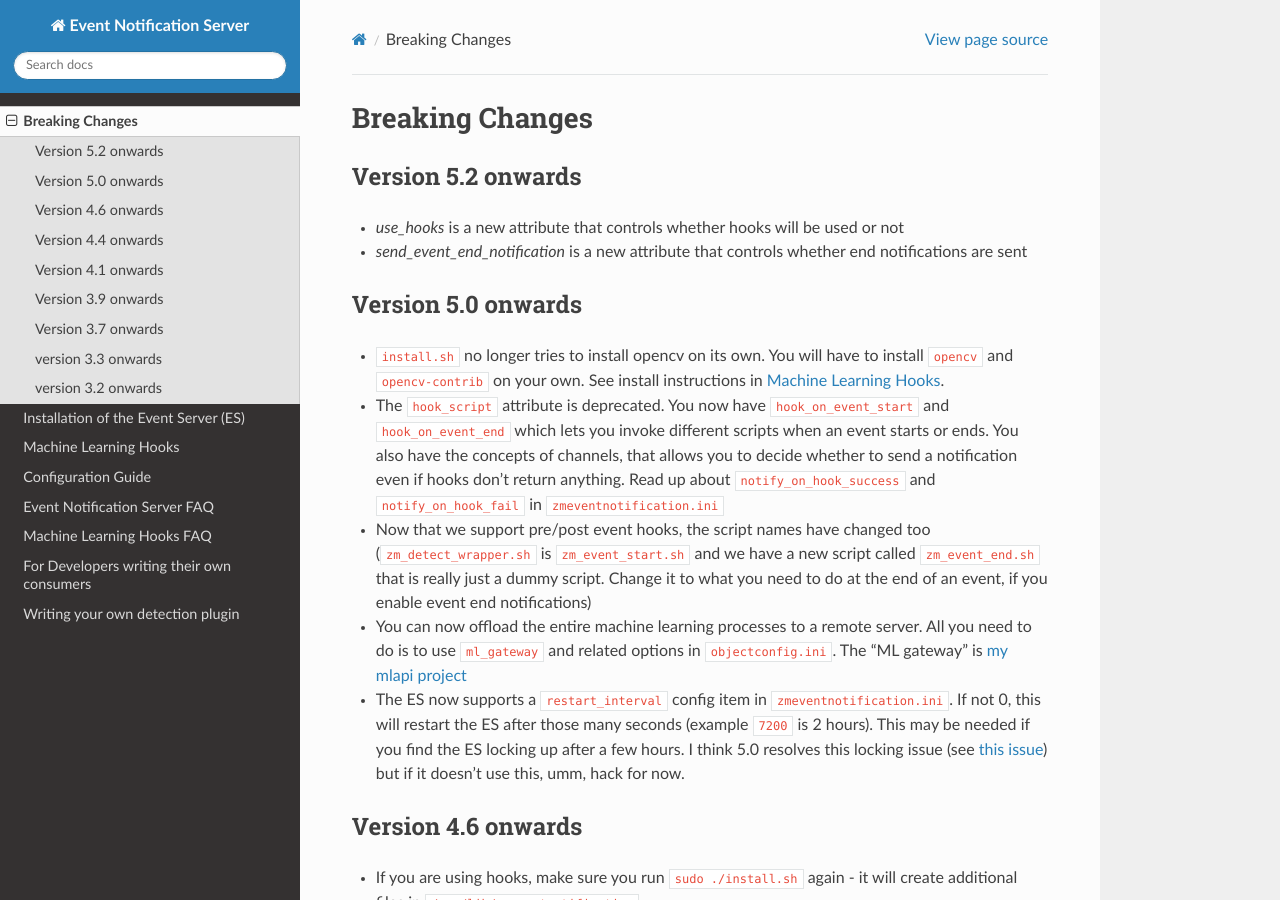
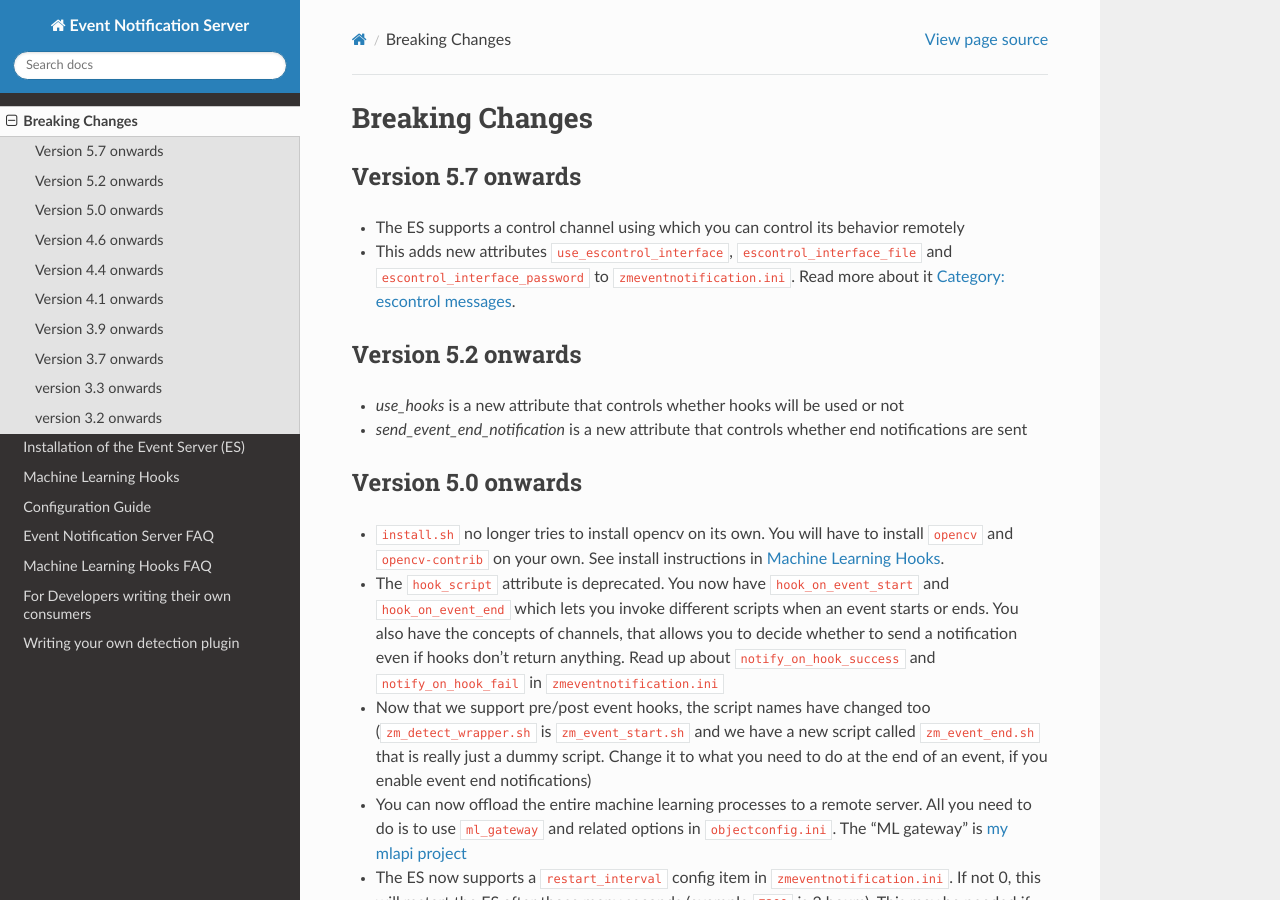
Before and after one commit to ZoneMinder/zmeventnotification, a Sphinx documentation site: the page built from docs/guides/breaking.rst, in a window 1280 px wide and 900 px high. Built offline with Sphinx 7.4.7 and the Read the Docs theme 2.0.0, drawn with Linux system fonts in a browser that asks for light colours.

Commit message:
#211 docs links

```diff
--- a/docs/guides/breaking.rst
+++ b/docs/guides/breaking.rst
@@ -1,7 +1,10 @@
 Breaking Changes
 ----------------
 
-
+Version 5.7 onwards
+~~~~~~~~~~~~~~~~~~~~
+- The ES supports a control channel using which you can control its behavior remotely
+- This adds new attributes ``use_escontrol_interface``, ``escontrol_interface_file`` and ``escontrol_interface_password`` to ``zmeventnotification.ini``. Read more about it :ref:`escontrol_interface`.
 
 Version 5.2 onwards
 ~~~~~~~~~~~~~~~~~~~~
--- a/docs/guides/developers.rst
+++ b/docs/guides/developers.rst
@@ -227,6 +227,7 @@ to 0. Note that you can use any other number. The next time the server
 sends a push via APNS, it will use this value. 0 makes the badge go
 away.
 
+.. _escontrol_interface:
 
 Category: escontrol messages
 ^^^^^^^^^^^^^^^^^^^^^^^^^^^^^
```
